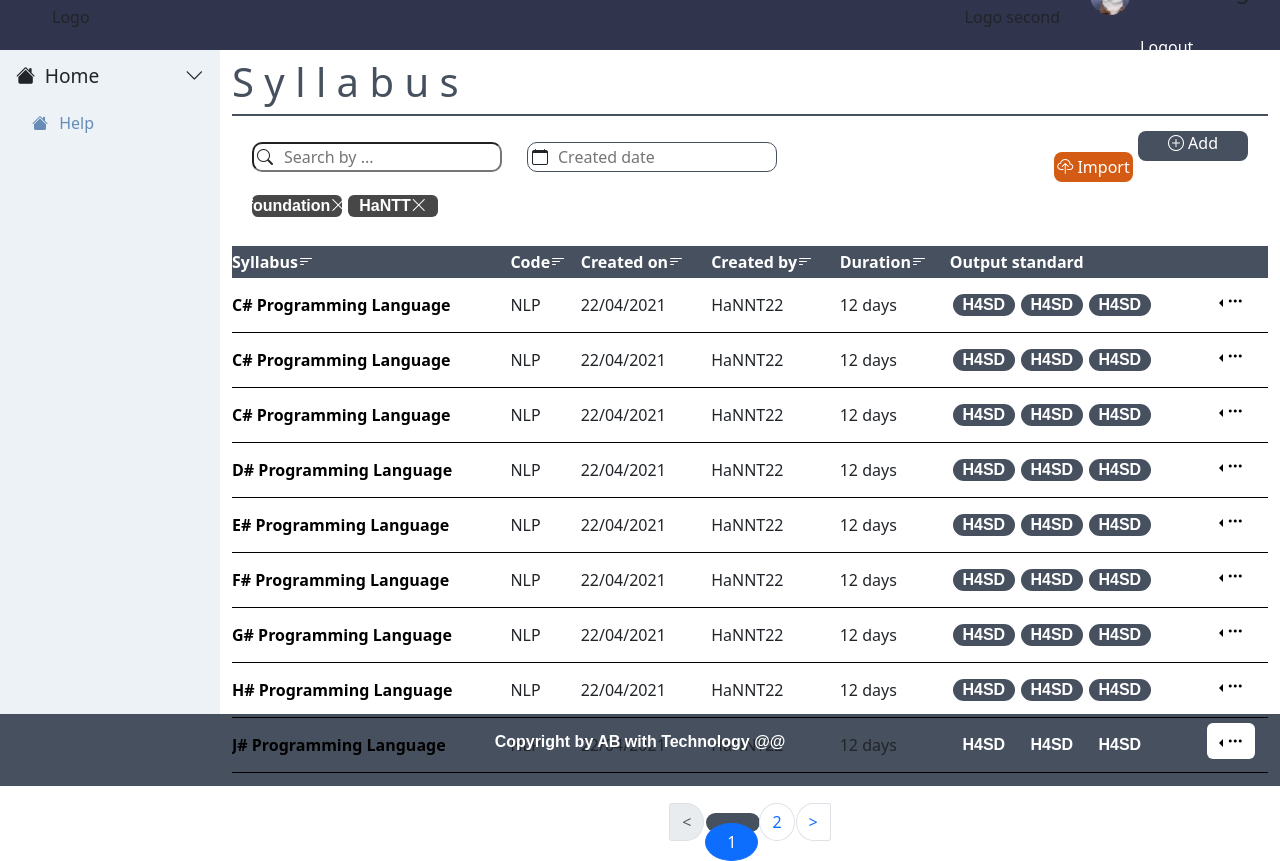
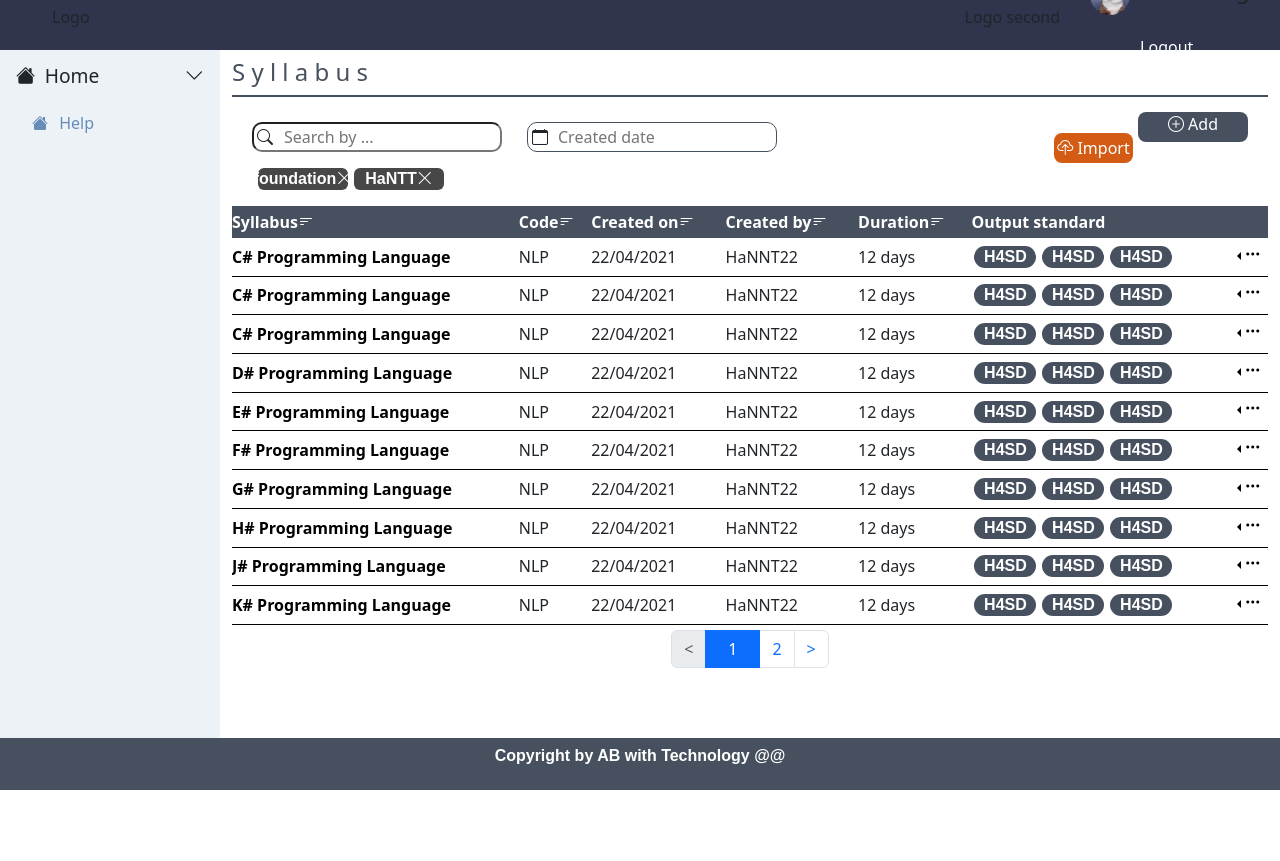
Before and after one commit to anhbang369/manage-education, a React (Create React App) app: page /syllabus in a window 1280 px wide. After the commit the page ends 800 px from the top, so only its background shows below. Built offline with nearby package versions, Linux system fonts and the light colour scheme.

Commit message:
fix completed syllabus list, fix footer with bootstrap

```diff
--- a/src/components/action/actionMenu.css
+++ b/src/components/action/actionMenu.css
@@ -2,8 +2,5 @@
     background-color: white;
     color: black;
     border: none;
+    padding: 0px;
 }
-
-.bi bi-three-dots{
-    width: 20%;
-}
--- a/src/components/footer/footer.css
+++ b/src/components/footer/footer.css
@@ -1,6 +1,6 @@
 .footer__title{
     background-color: #47505f;
-    padding: 8px;
+    padding: 3px;
 }
 
 .footer__title{
--- a/src/components/syllabus/View.jsx
+++ b/src/components/syllabus/View.jsx
@@ -11,7 +11,7 @@ const View = () => {
 
     const [currentPage, setCurrentPage] = useState(0);
 
-    const itemsPerPage = 9;
+    const itemsPerPage = 10;
 
     const totalPages = Math.ceil(Data.length / itemsPerPage);
 
@@ -30,7 +30,7 @@ const View = () => {
 
     return (
         <div className='syllabus__container'>
-            <h1 className="syllabus__head">S y l l a b u s </h1>
+            <h4 className="syllabus__head">S y l l a b u s </h4>
             <div className="syllabus__underline"></div>
             <div className="syllabus__func">
                 <div className="syllabus__search">
--- a/src/components/syllabus/view.css
+++ b/src/components/syllabus/view.css
@@ -76,7 +76,6 @@
 
 .syllabus__add{
     border: none;
-    padding: 0 2px;
     width: 110px;
     height: 30px;
     background-color: #47505f;
@@ -85,12 +84,9 @@
 }
 
 .syllabus__enter{
-    margin: 13px 0;
+    margin-top: 5px;
+    margin-left: 20px;
     display: flex;
-}
-
-.enter__search:first-child{
-    margin-left: 20px;
 }
 
 .enter__search{
@@ -132,7 +128,7 @@ th:first-child{
 }
 
 .table__syllabus{
-    padding: 5px 0;
+    padding: 2px 0;
     border-bottom: 1px solid black;
 }
 
@@ -158,24 +154,7 @@ th:first-child{
 }
 
 .pagination{
+    margin: 5px 0px;
     display: flex;
-    list-style: none;
     justify-content: center;
-    align-items: center;
-    margin-top: 20px;
 }
-
-.page-link {
-    background-color: #e2e8f0;
-    border-radius: 100%;
-    padding: 6px;
-    margin: 10px 2px;
-}
-
-.page-link:first-child{
-    background-color:none;
-}
-
-.page-link:last-child{
-    background-color:none;
-}
--- a/src/index.css
+++ b/src/index.css
@@ -16,7 +16,7 @@ body{
 
 .main{
   display: flex;
-  height: 83vh;
+  height: 86vh;
 }
 
 .container{
```
